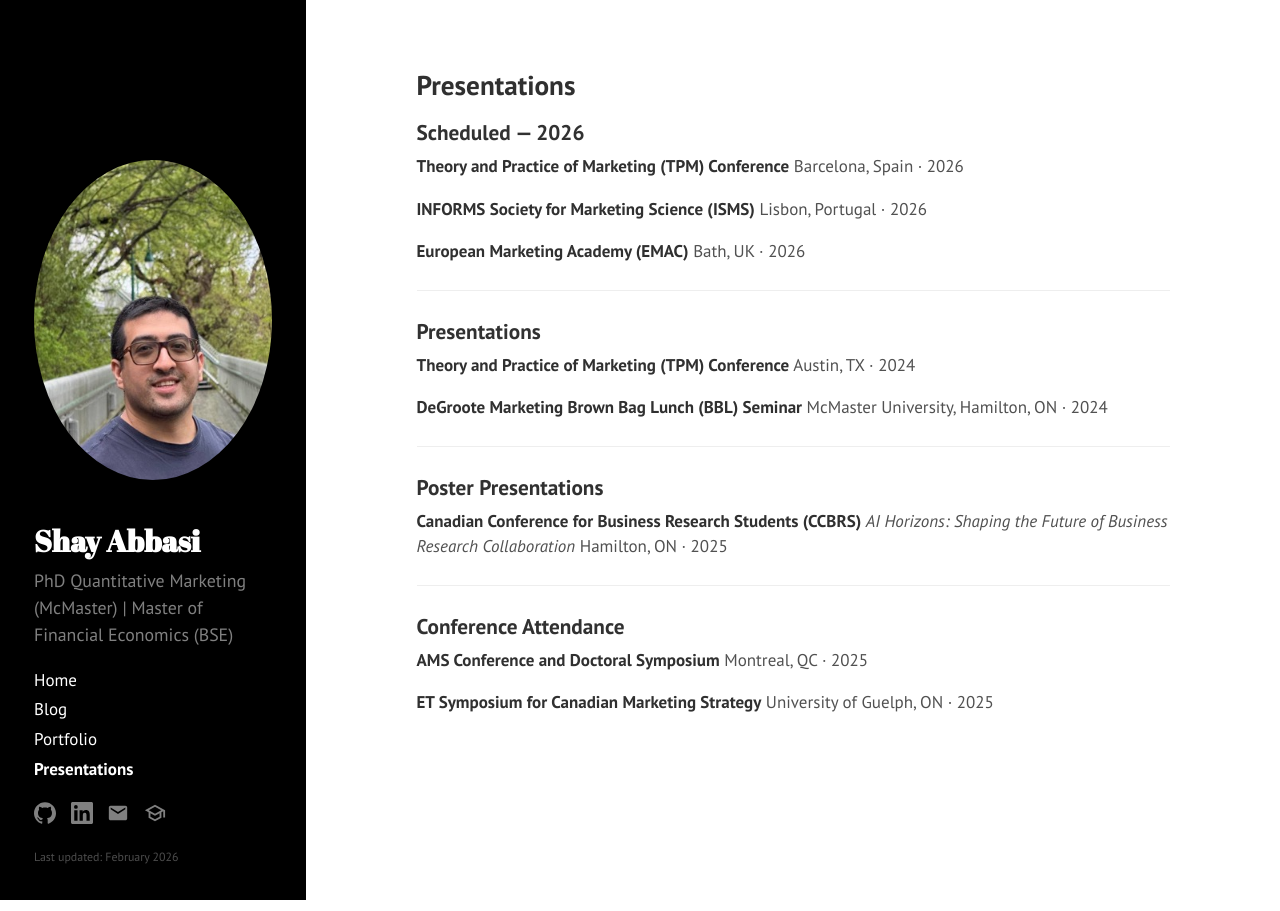
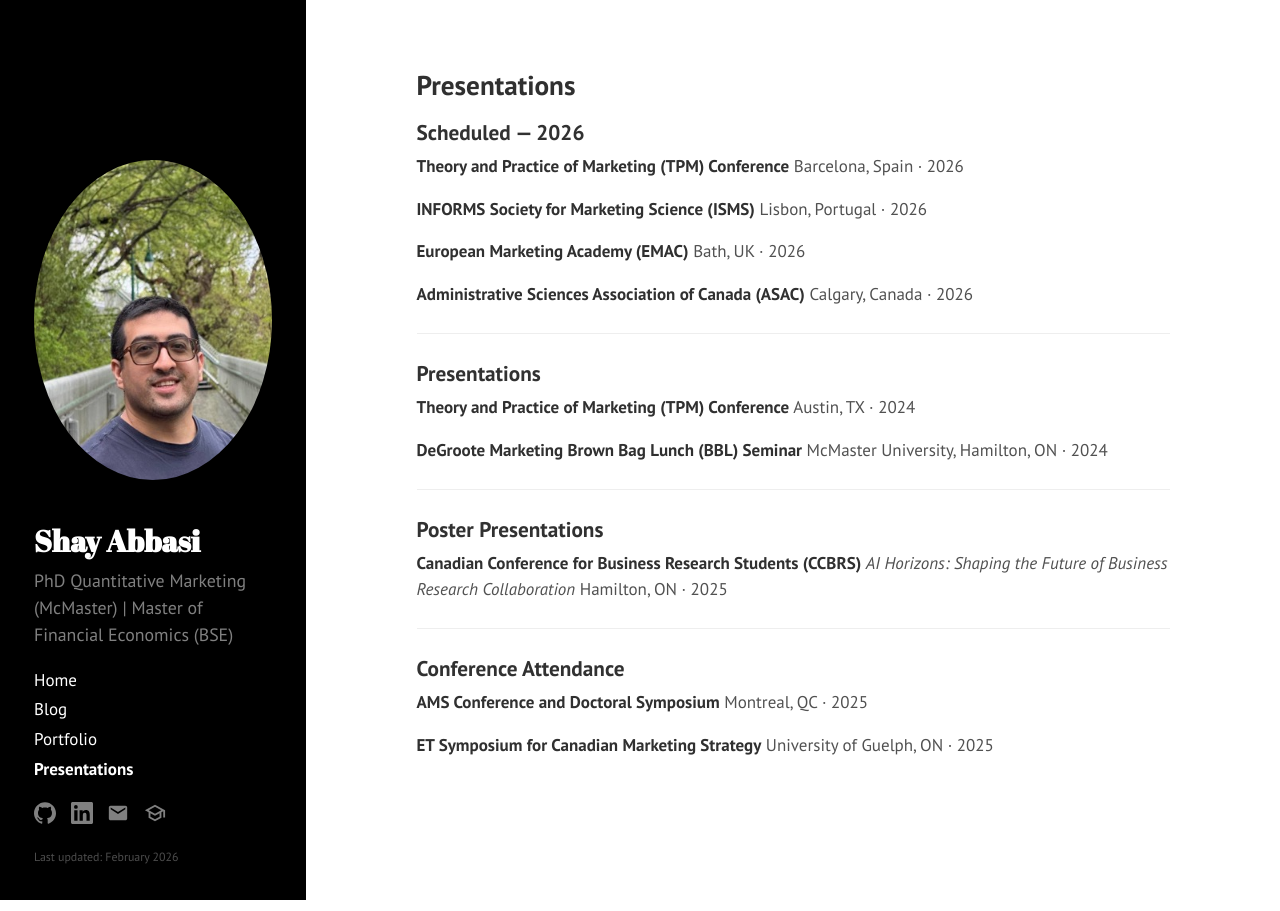
Before and after one commit to shayanAbbasi1995/shayanabbasi1995.github.io, a Jekyll site: the page built from presentations.md, in a window 1280 px wide. Built offline with Jekyll 4.4.1, drawn with Linux system fonts in a browser that asks for light colours.

Commit message:
Add ASAC 2026 Calgary to scheduled presentations

```diff
--- a/presentations.md
+++ b/presentations.md
@@ -14,6 +14,9 @@ Lisbon, Portugal · 2026
 
 **European Marketing Academy (EMAC)**
 Bath, UK · 2026
+
+**Administrative Sciences Association of Canada (ASAC)**
+Calgary, Canada · 2026
 
 ---
 
```
